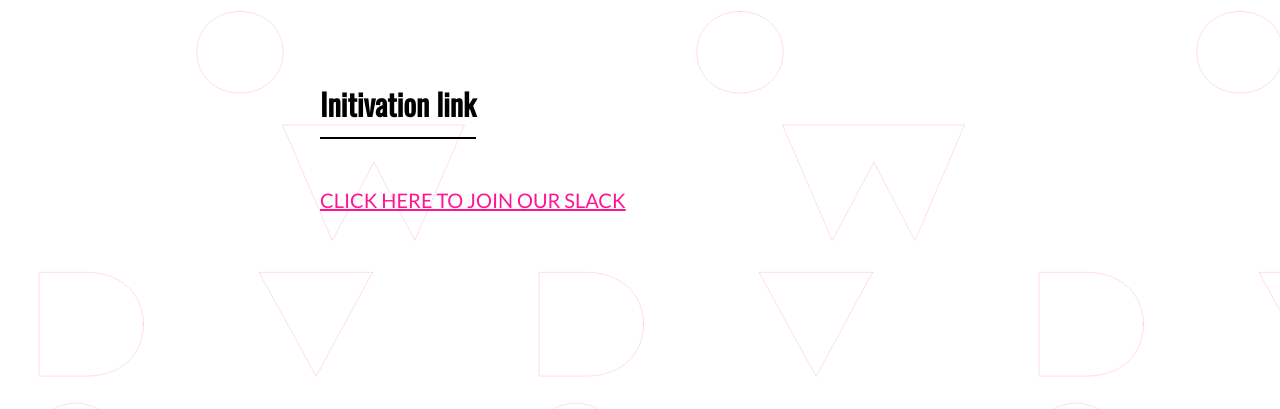
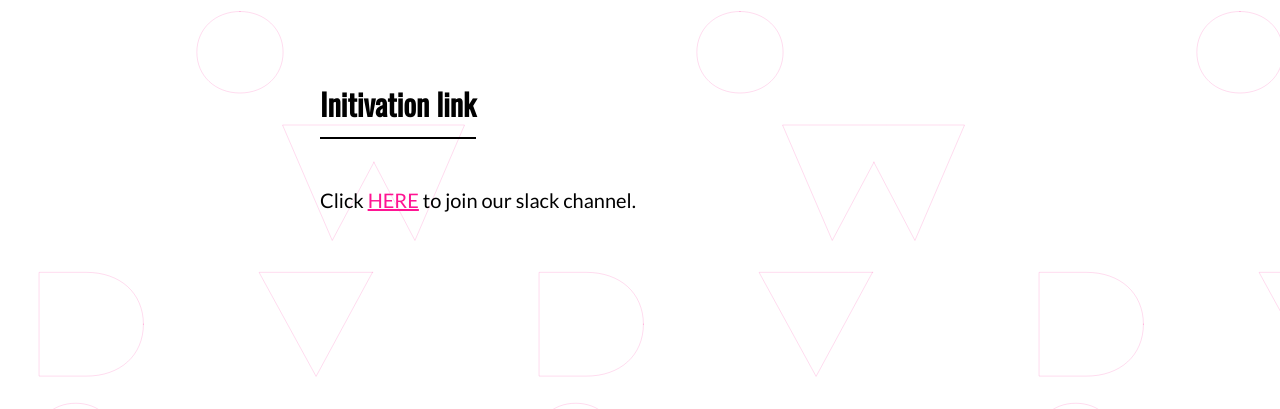
Before and after one commit to nicokoenig/newdevsontheblock, a plain HTML site: page slack.html in a window 1280 px wide. Shown: the part 391-800 px from the top of the page. Drawn offline with nearby package versions, Linux system fonts and the light colour scheme.

Commit message:
refactor: refactors phrasing

```diff
--- a/slack.html
+++ b/slack.html
@@ -31,7 +31,7 @@
   <main>
     <section>
       <h2>Initivation link</h2>
-      <p><a target="_blank" rel=“noopener noreferrer“ href="https://join.slack.com/t/newdevsontheblock/shared_invite/enQtNjk3NzY4NjgwNDMyLTEzZGMyMjg1ZmY5ODI5ZmVlYzkzNjhiZGVlNDMxZWMwNTgwMzhhNzhhNTBmOTliZjAzMGI5ZjAwNTBkMWVlM2Q">Click here to join our slack</a></p>
+      <p>Click <a target="_blank" rel=“noopener noreferrer“ href="https://join.slack.com/t/newdevsontheblock/shared_invite/enQtNjk3NzY4NjgwNDMyLTEzZGMyMjg1ZmY5ODI5ZmVlYzkzNjhiZGVlNDMxZWMwNTgwMzhhNzhhNTBmOTliZjAzMGI5ZjAwNTBkMWVlM2Q">here</a> to join our slack channel.</p>
     </section>
 </body>
 
```
